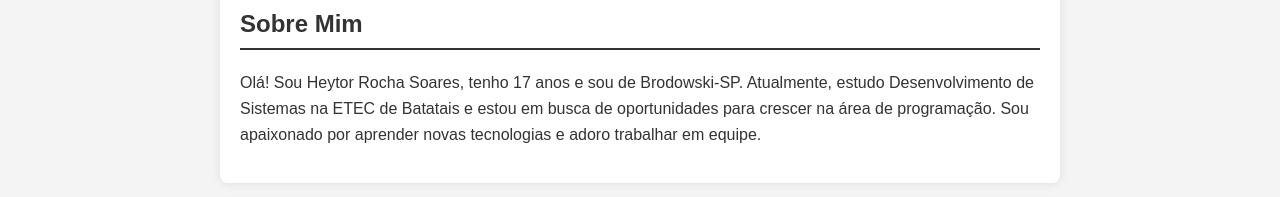
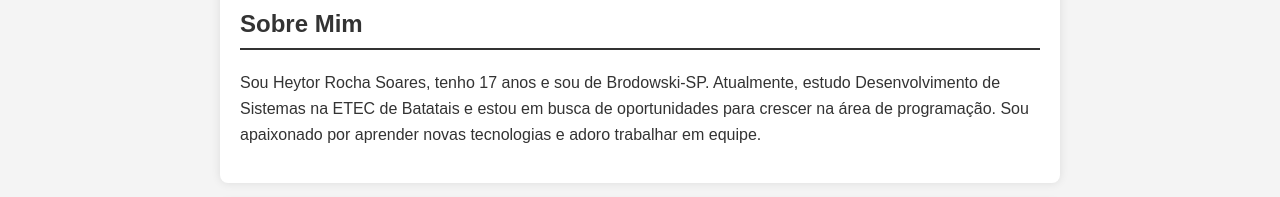
Before and after one commit to HeytorRSoares001/Curriculo, a plain HTML site: page index.html in a window 1280 px wide. Shown: the part 322-519 px from the top of the page. Drawn offline with Linux system fonts and the light colour scheme.

Commit message:
Update index.html

```diff
--- a/index.html
+++ b/index.html
@@ -30,7 +30,7 @@
     <section id="about">
         <h2>Sobre Mim</h2>
         <p>
-            Olá! Sou Heytor Rocha Soares, tenho 17 anos e sou de Brodowski-SP. Atualmente, estudo Desenvolvimento de Sistemas na ETEC de Batatais e estou em busca de oportunidades para crescer na área de programação. Sou apaixonado por aprender novas tecnologias e adoro trabalhar em equipe.
+            Sou Heytor Rocha Soares, tenho 17 anos e sou de Brodowski-SP. Atualmente, estudo Desenvolvimento de Sistemas na ETEC de Batatais e estou em busca de oportunidades para crescer na área de programação. Sou apaixonado por aprender novas tecnologias e adoro trabalhar em equipe.
         </p>
     </section>
 
```
